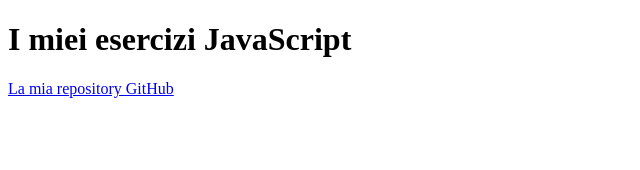
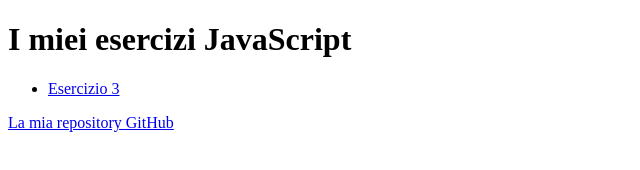
Before and after one commit to jaco22222/TPSlabs, a plain HTML site: page index.html in a window 1280 px wide. Shown: the whole page, without its empty margins (0-640 px from the left). Drawn offline with Linux system fonts and the light colour scheme.

Commit message:
Update index.html

```diff
--- a/index.html
+++ b/index.html
@@ -10,7 +10,7 @@
     <h1>I miei esercizi JavaScript</h1>
 
     <ul>
-
+        <li><a href= "anagrafica.html">Esercizio 3 </li>
     </ul>
 
     <p>
```
